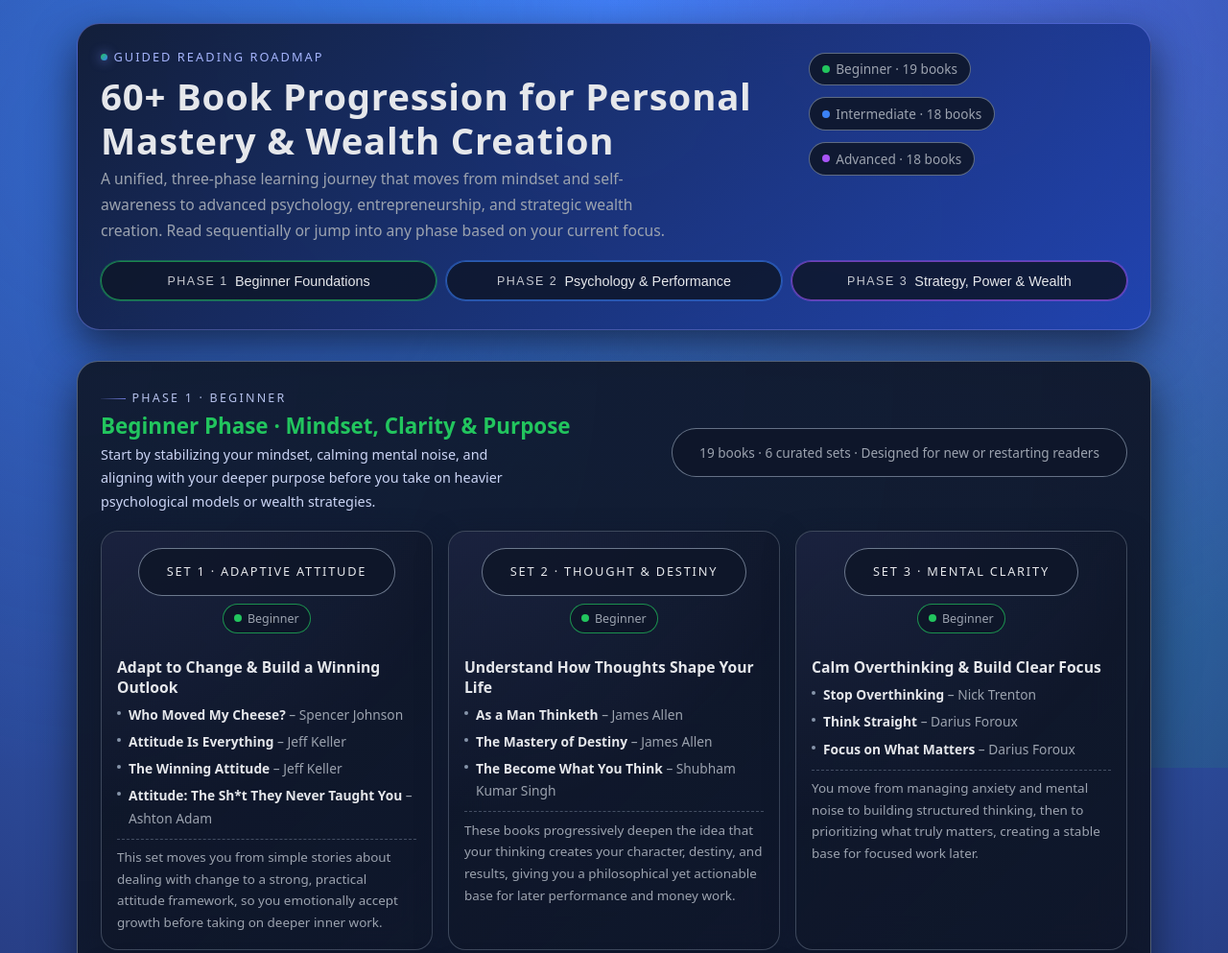
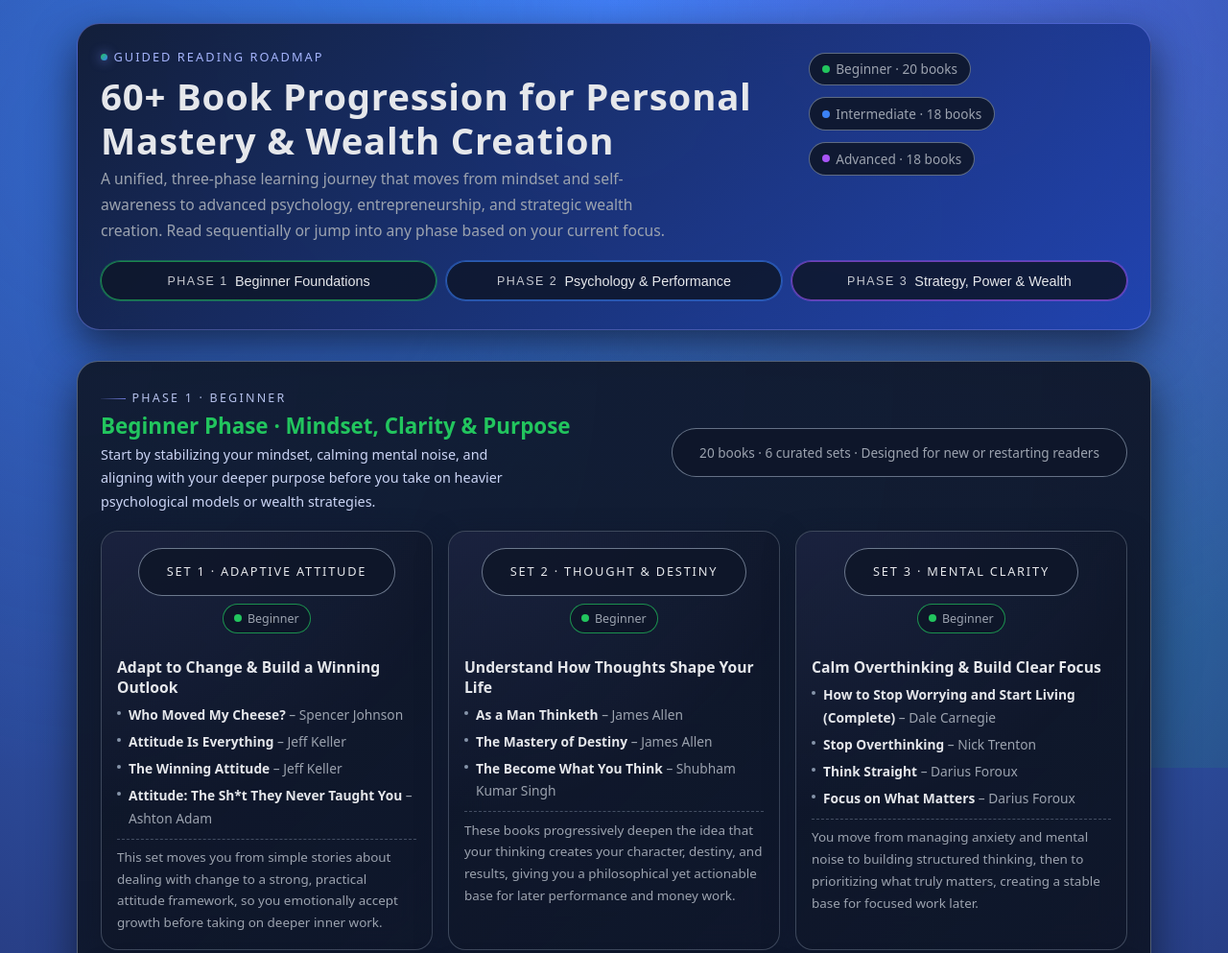
Before and after one commit to MPK-Web-Developer/Book-Reading-Roadmap, a plain HTML site: page index.html in a window 1280 px wide. Shown: the top 993 px of the page at 96% size. Drawn offline with Linux system fonts and the light colour scheme.

Commit message:
Update book count from 19 to 20 in index.html

```diff
--- a/index.html
+++ b/index.html
@@ -661,7 +661,7 @@
             <div class="phase-summary" aria-label="Phase overview">
               <div class="phase-chip">
                 <span class="dot-beginner" aria-hidden="true"></span>
-                Beginner · 19 books
+                Beginner · 20 books
               </div>
               <div class="phase-chip">
                 <span class="dot-intermediate" aria-hidden="true"></span>
@@ -717,7 +717,7 @@
             </div>
             <div class="phase-meta">
               <div class="phase-count">
-                19 books · 6 curated sets · Designed for new or restarting
+                20 books · 6 curated sets · Designed for new or restarting
                 readers
               </div>
             </div>
@@ -827,6 +827,13 @@
               </div>
               <h3 class="set-title">Calm Overthinking & Build Clear Focus</h3>
               <ul class="book-list">
+                <li>
+                  <span class="book-bullet"></span>
+                  <div>
+                    <span class="book-title">How to Stop Worrying and Start Living (Complete)</span>
+                    <span class="book-author"> – Dale Carnegie</span>
+                  </div>
+                </li>
                 <li>
                   <span class="book-bullet" aria-hidden="true"></span>
                   <div>
```
